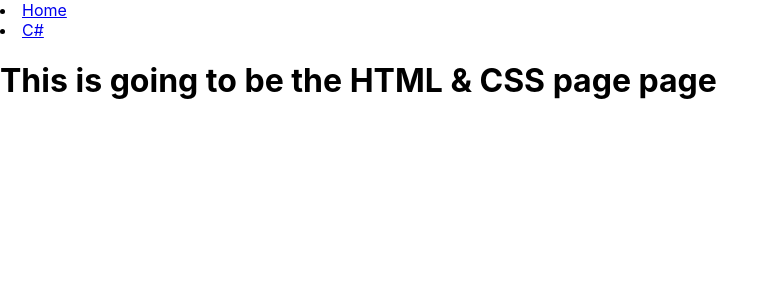
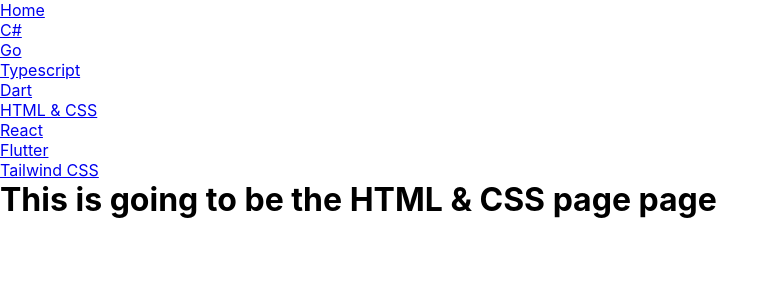
Before and after one commit to AndresV20/Guidance-site-2, a React (Vite) app in the folder guidance-site/: page /TailwindCss in a window 1280 px wide. Shown: the top 300 px of the page, without its empty margins (0-779 px from the left). Built offline with nearby package versions, Linux system fonts and the light colour scheme.

Commit message:
adding pages and nav bar content
added pages to the navbar, missing debugging, vitepress and code accessibility

```diff
--- a/guidance-site/src/App.css
+++ b/guidance-site/src/App.css
@@ -1,7 +1,7 @@
 .App{
   display: flex;
   flex-direction: column;
-  background-color: rgba(1, 55, 8, 0.614);
+  background-color: rgba(4, 54, 11, 0.614);
   width: 100vw;
   height: 100vh;
 }
--- a/guidance-site/src/App.tsx
+++ b/guidance-site/src/App.tsx
@@ -3,7 +3,7 @@
 import Home from "./pages/Home";
 import LangCsharp from "./pages/Csharp";
 import LangGo from "./pages/Go";
-import LangHtmlCss from "./pages/Html-Css";
+import LangHtmlCss from "./pages/HtmlCss";
 import LangTS from "./pages/Typescript";
 import LangDart from "./pages/Dart";
 import NavBar from "./components/navBar";
@@ -23,7 +23,7 @@
                     <Route path = "/CSharp" element={<LangCsharp />}/>
                     <Route path = "/Go" element={<LangGo />}/>
                     <Route path = "/Typescript" element={<LangTS />}/>
-                    <Route path = "/CSharp" element={<LangHtmlCss />}/>
+                    <Route path = "/HtmlCss" element={<LangHtmlCss />}/>
                     <Route path = "/Dart" element={<LangDart />}/>
                     <Route path = "/React" element={<FrameReact />}/>
                     <Route path = "/Flutter" element={<FrameFlutter />}/>\
--- /dev/null
+++ b/guidance-site/src/components/components.css
@@ -0,0 +1,6 @@
+*{
+    box-sizing: border-box;
+    margin: 0;
+    padding: 0;
+    list-style: none;
+}
--- a/guidance-site/src/components/navBar.tsx
+++ b/guidance-site/src/components/navBar.tsx
@@ -1,15 +1,36 @@
 import React from "react";
 import { Link } from "react-router-dom";
-
+import './components.css'
 
 const NavBar = () => {
     return(
-        <div>
-            <li>
+        <div className="NavBar">
+            <li className="menu">
                 <Link to="/">Home</Link>
             </li>
+            <li className="menu">
+                <Link to="/Csharp">C#</Link>
+            </li>
+            <li className="menu">
+                <Link to="/Go">Go</Link>
+            </li>
+            <li className="menu">
+                <Link to="/Typescript">Typescript</Link>
+            </li>
+            <li className="menu">
+                <Link to="/Dart">Dart</Link>
+            </li>
+            <li className="menu">
+                <Link to="/HtmlCss">HTML & CSS</Link>
+            </li>
             <li>
-                <Link to="/Csharp">C#</Link>
+                <Link to="/React">React</Link>
+            </li>
+            <li>
+                <Link to="/Flutter">Flutter</Link>
+            </li>
+            <li>
+                <Link to="/TailwindCss">Tailwind CSS</Link>
             </li>
         </div>
     );
--- a/guidance-site/src/pages/Dart.tsx
+++ b/guidance-site/src/pages/Dart.tsx
@@ -5,7 +5,7 @@
 const LangDart : React.FC<LangDartProps> = props => {
     return (
         <div className="HomePage">
-        <h1 className="LangHead">This is going to be the HTML & CSS page page</h1>
+        <h1 className="LangHead">This is going to be the Dart page</h1>
         </div>
 
     )
--- a/guidance-site/src/pages/Html-Css.tsx
+++ b/guidance-site/src/pages/HtmlCss.tsx
@@ -5,7 +5,7 @@
 const LangHtmlCss: React.FC<LangHtmlCssProps> = props => {
     return (
         <div className="HomePage">
-        <h1 className="LangHead">This is going to be the HTML & CSS page page</h1>
+        <h1 className="LangHead">This is going to be the HTML & CSS page</h1>
         </div>
 
     )
--- a/guidance-site/src/pages/Typescript.tsx
+++ b/guidance-site/src/pages/Typescript.tsx
@@ -4,8 +4,8 @@
 export interface LangTSProps{};
 const LangTS: React.FC<LangTSProps> = props => {
     return (
-        <div className="HomePage">
-        <h1 className="LangHead">This is going to be the Typescript page</h1>
+        <div className="TSPage">
+        <h1 className="LangTS">This is going to be the Typescript page</h1>
         </div>
 
     )
```
Also changed, not shown: guidance-site/src/pages/Codeaccess.tsx (added, +14 -0 lines), guidance-site/src/pages/Debugging.tsx (added, +14 -0 lines), guidance-site/src/pages/Vitepress.tsx (added, +14 -0 lines).
